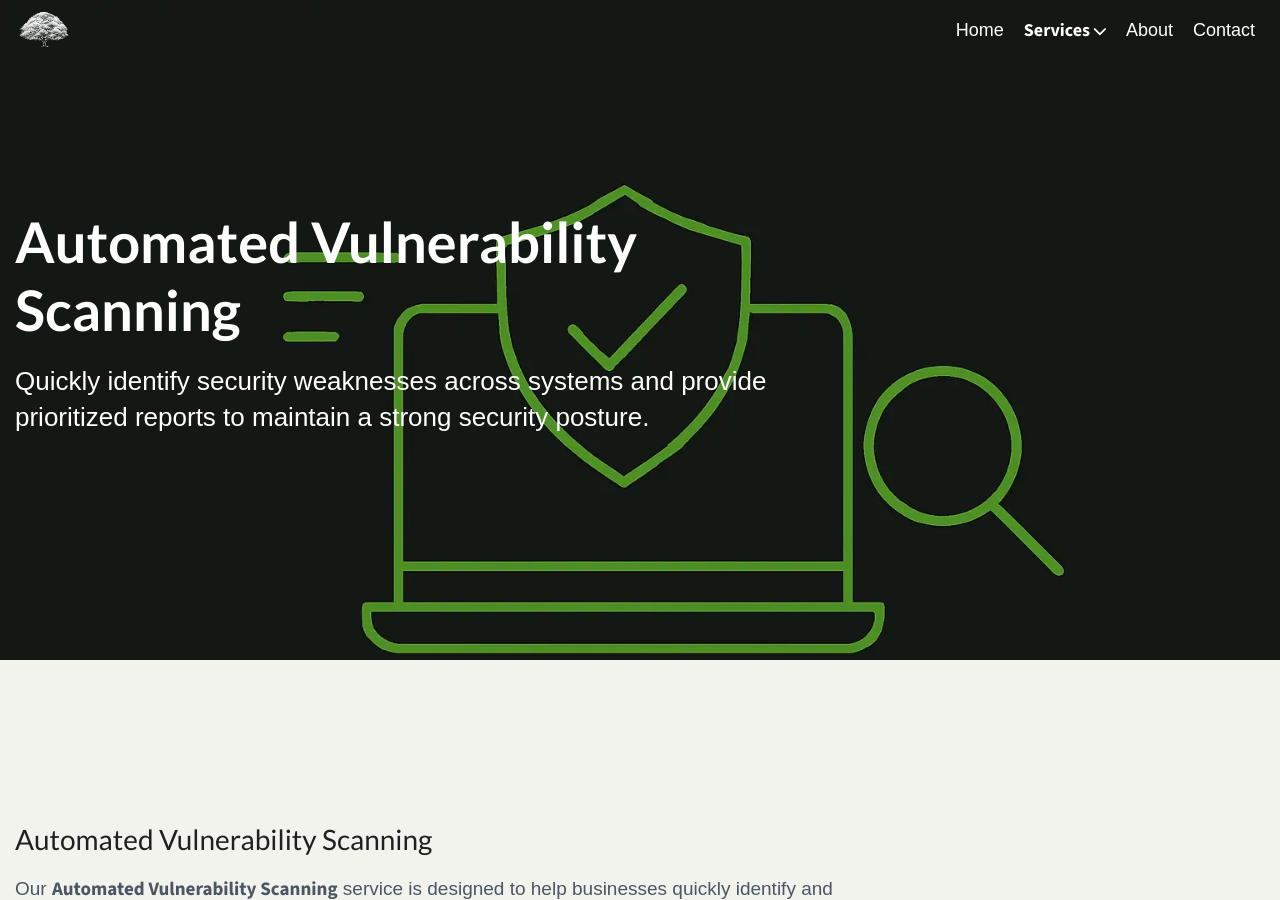
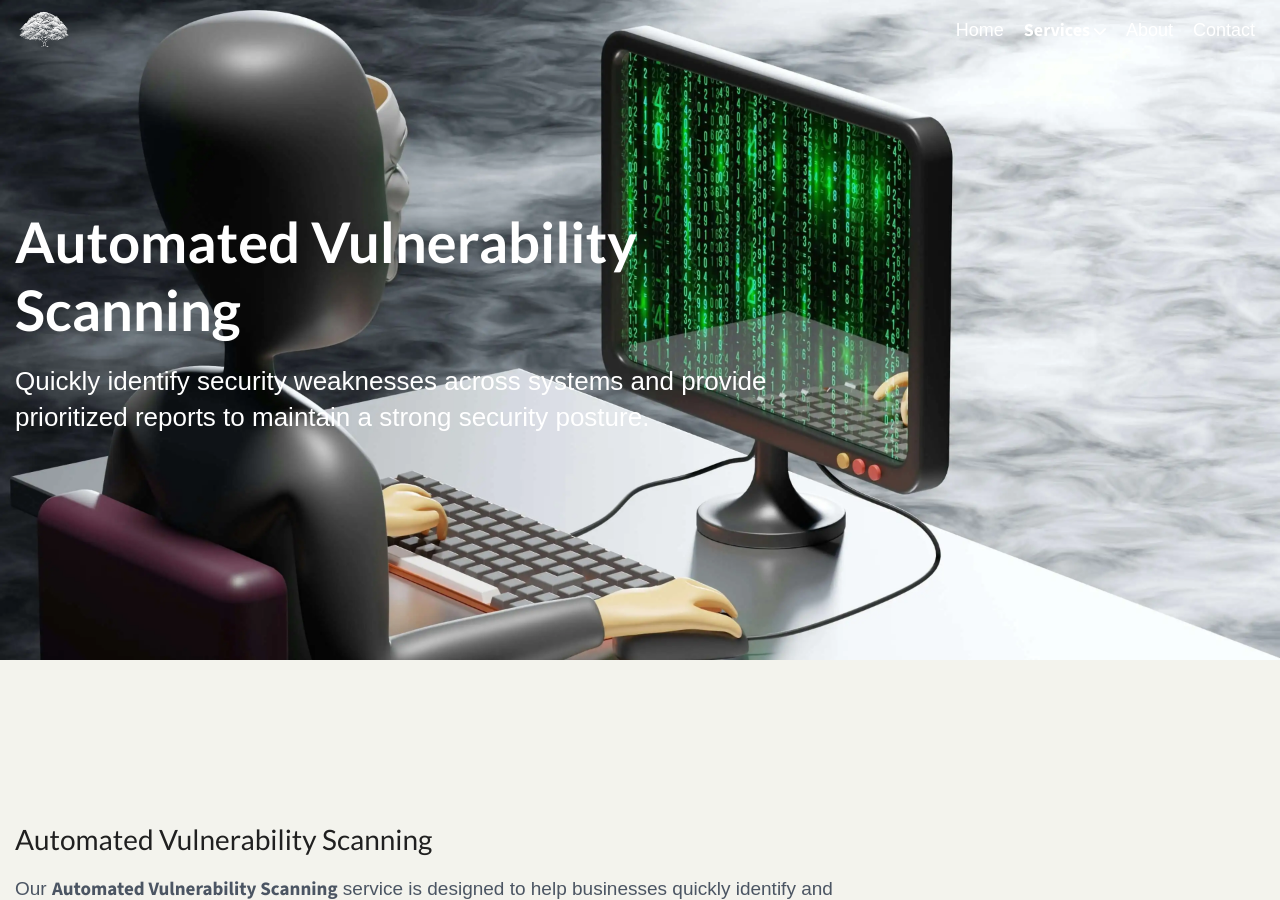
Before and after one commit to t3lesph0re/deepwoodssec.github.io, a Jekyll site: the page built from collections/_services/automated-vuln-scanning.md, in a window 1280 px wide and 900 px high. Built offline with Jekyll 4.4.1, drawn with Linux system fonts in a browser that asks for light colours; some web fonts are replaced.

Commit message:
Update automated-vuln-scanning.md

```diff
--- a/collections/_services/automated-vuln-scanning.md
+++ b/collections/_services/automated-vuln-scanning.md
@@ -6,8 +6,8 @@
 header_transparent: true
 fa_icon: false
 icon: "/assets/images/icons/DWS_WebsiteIcons_Black-03.png"
-thumbnail: "/assets/images/gen/services/vuln-scan.webp"
-image: "/assets/images/gen/services/vuln-scan.webp"
+thumbnail: "/assets/images/gen/services/scan-background8.webp"
+image: "/assets/images/gen/services/scan-background8.webp"
 
 hero:
   enabled: true
@@ -17,7 +17,7 @@
   background_color: ""
   background_gradient: true
   background_image_blend_mode: false # "overlay", "multiply", "screen"
-  background_image: "/assets/images/gen/services/vuln-scan.webp"
+  background_image: "/assets/images/gen/services/scan-background8.webp"
   fullscreen_mobile: false
   fullscreen_desktop: false
   height: 660px
```
